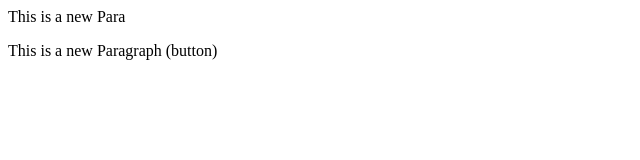
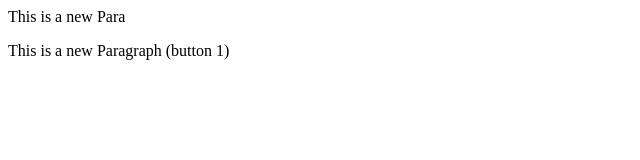
Before and after one commit to AadityaSharma12/localrepo, a plain HTML site: page index.html in a window 1280 px wide. Shown: the full height of the page, 0-640 px from the left. Drawn offline with Linux system fonts and the light colour scheme.

Commit message:
Add button 1

```diff
--- a/index.html
+++ b/index.html
@@ -1,4 +1,4 @@
 <p>
     This is a new Para
 </p>
-<p>This is a new Paragraph (button)</p>
+<p>This is a new Paragraph (button 1)</p>
```
